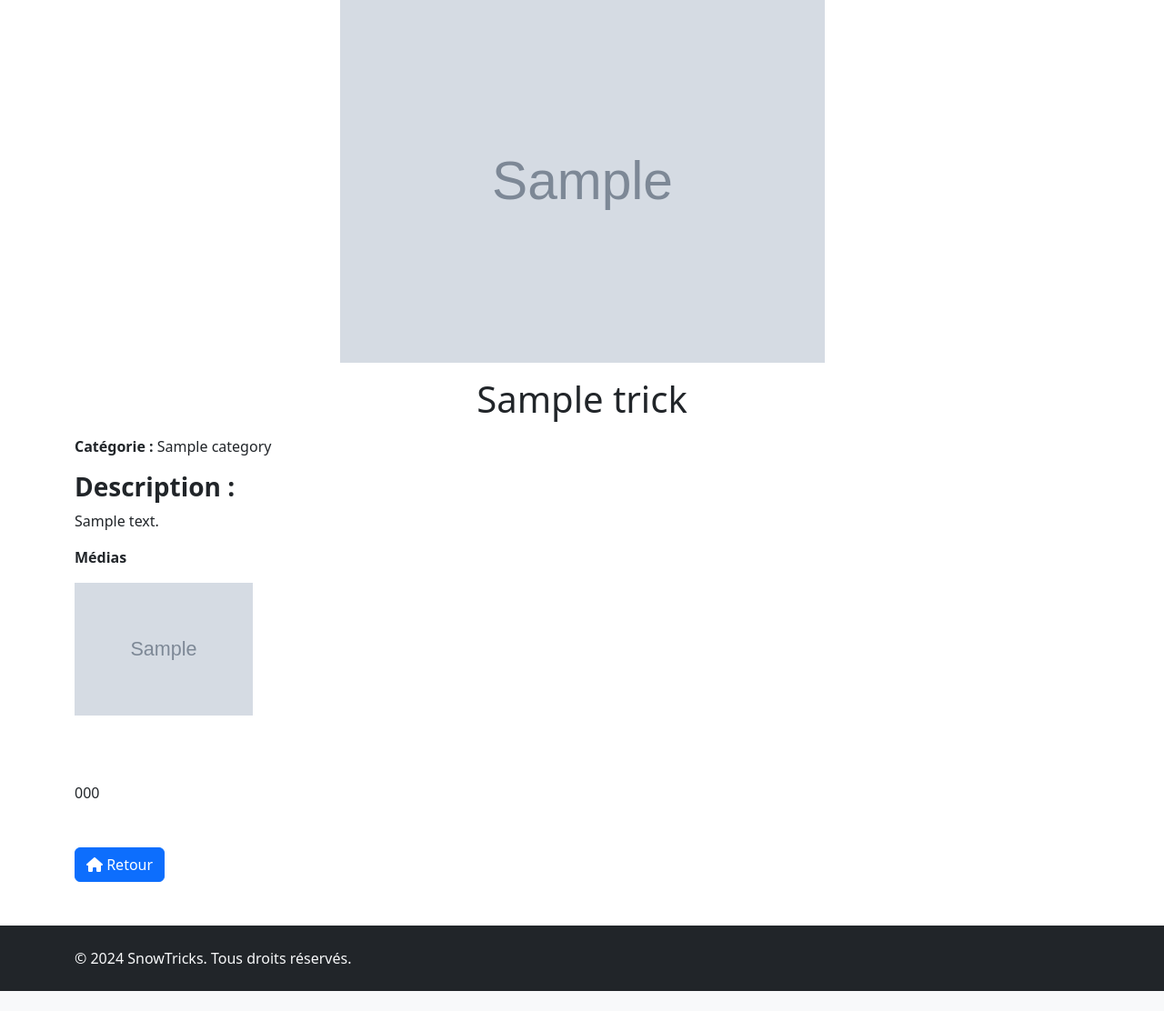
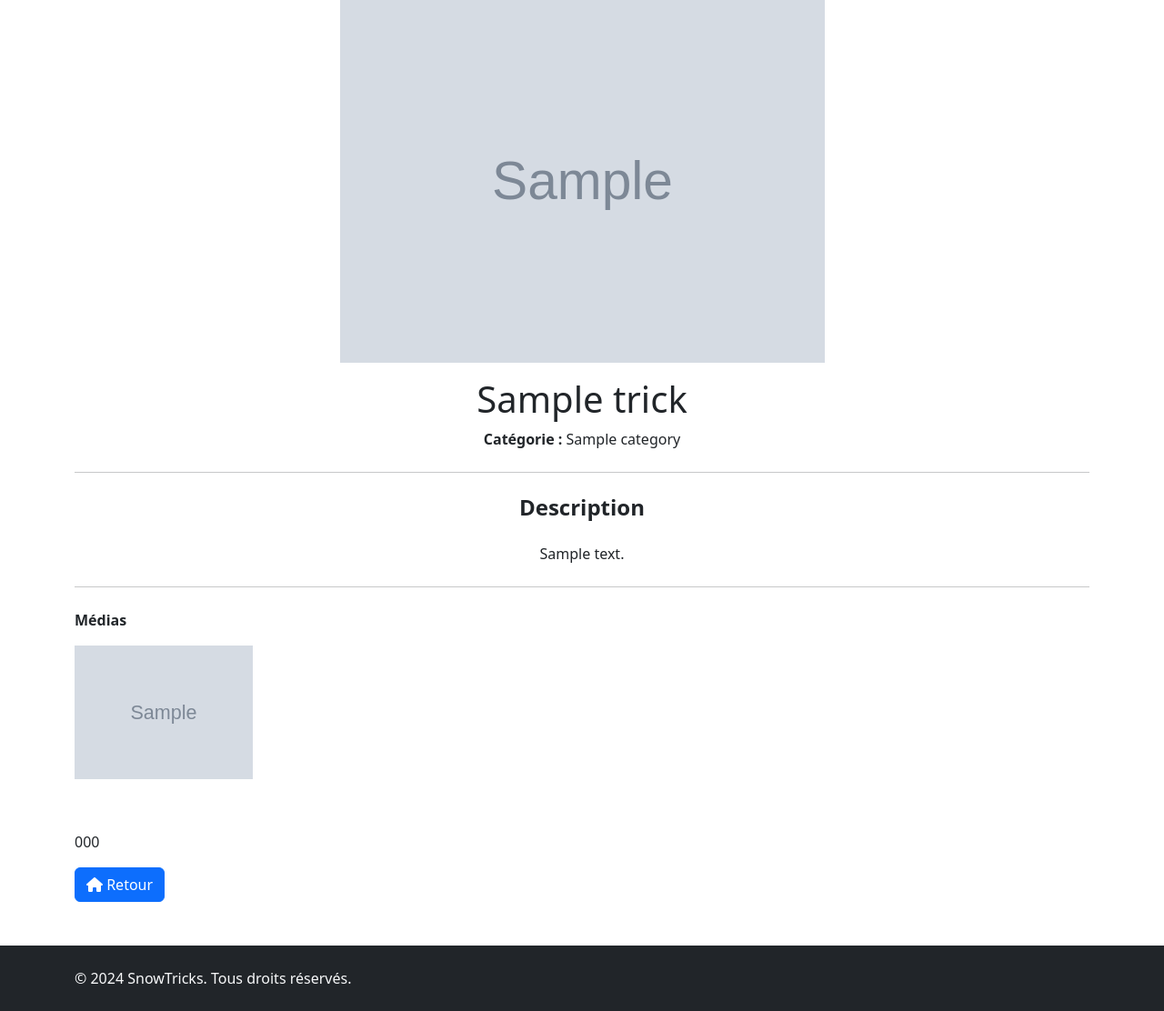
Before and after one commit to TolMen/OCP6_SnowTrick, a Symfony app: template templates/trick/show.html.twig in a window 1280 px wide. Shown: the part 105-1217 px from the top of the page at 91% size. Before the commit the page ends 1195 px from the top, so only its background shows below. Run offline with Twig, Linux system fonts and the light colour scheme; the template is opened without the code that fills it: most values are stand-ins (such as "Sample title", 1, 10 or a date in 2020); grey boxes marked "Sample" are stand-in pictures; some libraries are stand-ins or nearby versions.

Commit message:
Trick view (Videos)

```diff
--- a/templates/trick/show.html.twig
+++ b/templates/trick/show.html.twig
@@ -10,17 +10,24 @@
         <div class="bg-image" style="background-image: url('{{ asset(trick.images.first.imgURL) }}'); height: 400px; background-size: contain; background-position: center; background-repeat: no-repeat;">
         </div>
 
-        {# Affichage du nom du trick sous l'image #}
+        {# Affichage du nom du trick et de la catégorie en dessous #}
         <h1 class="text-center mt-3">{{ trick.name }}</h1>
+        <p class="text-center mt-1"><strong>Catégorie :</strong> {{ trick.category }}</p>
 
-        <p class="mt-3"><strong>Catégorie : </strong>{{ trick.category }}</p>
-        <h3><strong>Description :</strong></h3>
-        <p>{{ trick.content|nl2br }}</p>
+        {# Ligne de séparation avant la description #}
+        <hr class="my-4">
+
+        {# Description centrée avec un titre plus petit #}
+        <h4 class="text-center mb-4"><strong>Description</strong></h4>
+        <p class="text-center">{{ trick.content|nl2br }}</p>
+
+        {# Ligne de séparation après la description #}
+        <hr class="my-4">
 
         <p class="mt-2"><strong>Médias</strong></p>
 
-        {# Affichage de toutes les images avec une taille uniforme #}
-        <div class="row mb-4">
+        {# Affichage de toutes les images avec une taille uniforme et un écart réduit avec les vidéos #}
+        <div class="row mb-2">
             {% for image in trick.images %}
                 <div class="col-md-3 d-flex">
                     <img src="{{ asset(image.imgURL) }}" class="img-fluid" style="max-height: 75%;" alt="{{ trick.name }}">
@@ -30,12 +37,12 @@
             {% endfor %}
         </div>
 
-        {# Affichage de toutes les vidéos #}
-        <div class="row">
-            {% for video in trick.videos %}
-                <div class="col-md-6 mb-4">
-                    <div class="embed-responsive embed-responsive-16by9">
-                        {{ video.embedCode|raw }} {# Utilisez |raw pour afficher le code d'intégration #}
+        {# Affichage de toutes les vidéos avec une taille réduite et moins d'écart avec les images #}
+        <div class="row mt-2">
+            {% for videoEmbedCode in videosWithEmbedCode %}
+                <div class="col-md-6 mb-3">
+                    <div class="embed-responsive">
+                        {{ videoEmbedCode|raw }} {# Code d'intégration de la vidéo #}
                     </div>
                 </div>
             {% else %}
@@ -44,6 +51,6 @@
         </div>
 
         {# Bouton pour revenir à la page d'accueil #}
-        <a href="{{ path('app_home') }}" class="btn btn-primary mt-4"><i class="fa-solid fa-house"></i> Retour</a>
+        <a href="{{ path('app_home') }}" class="btn btn-primary"><i class="fa-solid fa-house"></i> Retour</a>
     </div>
 {% endblock %}
```
Also changed, not shown: src/Controller/TrickController.php (+20 -1 lines).
